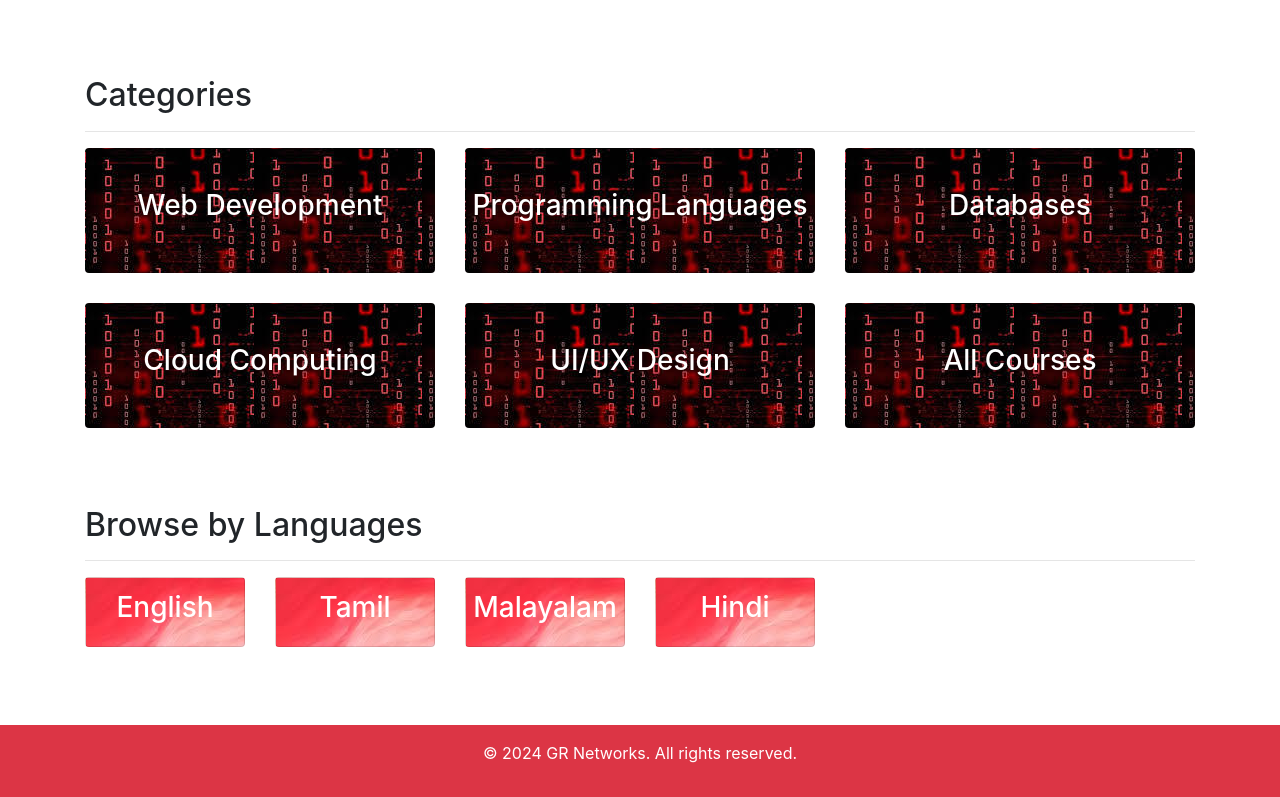
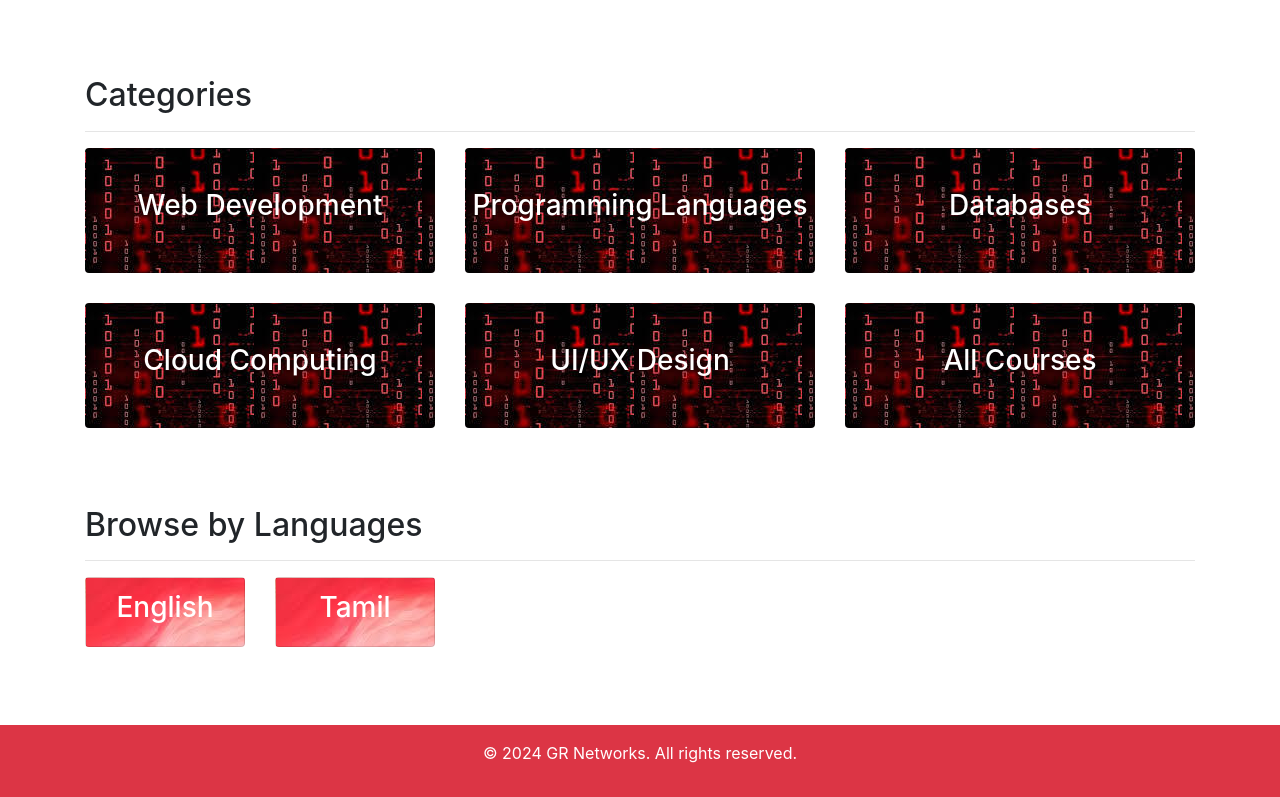
Before and after one commit to dineshv6028/Courses, a plain HTML site: page index.html in a window 1280 px wide. Shown: the part 4594-5391 px from the top of the page. Drawn offline with nearby package versions, Linux system fonts and the light colour scheme.

Commit message:
Update index.html

```diff
--- a/index.html
+++ b/index.html
@@ -235,16 +235,6 @@
                         <h3>Tamil</h3>
                     </div>
                 </div>
-                <div class="col-md-2">
-                    <div class="card languages-card">
-                        <h3>Malayalam</h3>
-                    </div>
-                </div>
-                <div class="col-md-2">
-                    <div class="card languages-card">
-                        <h3>Hindi</h3>
-                    </div>
-                </div>
             </div>
         </div>
     </section>
```
